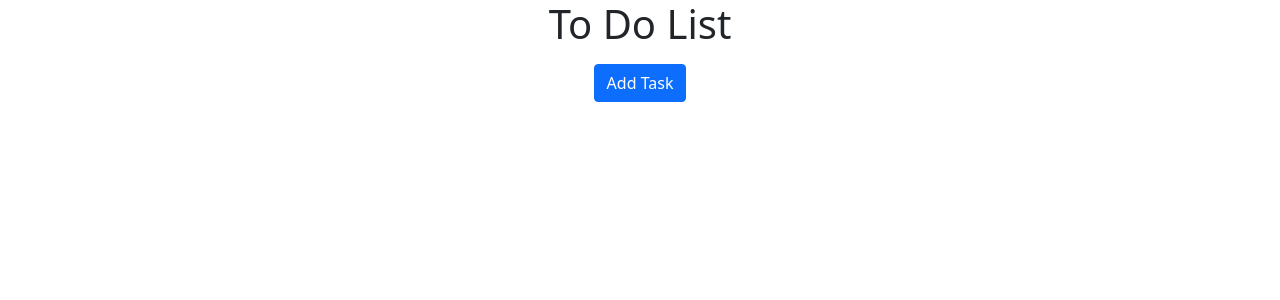
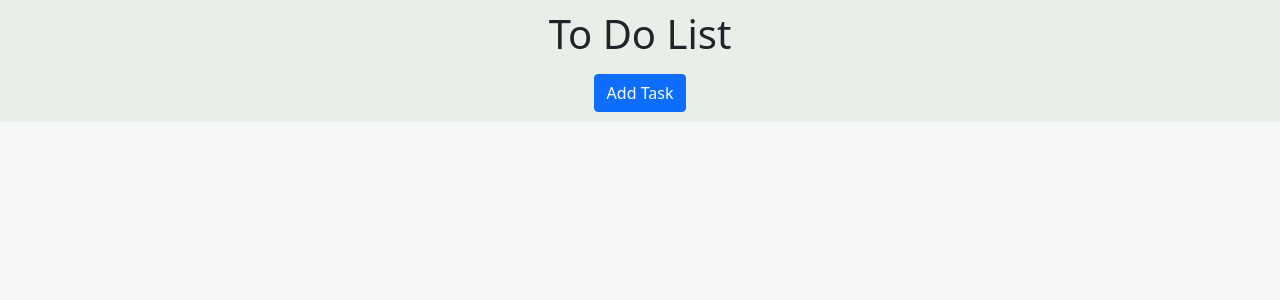
Before and after one commit to NelofarOmar/Todoapp, a React (Create React App) app: page / in a window 1280 px wide. Shown: the top 300 px of the page. Built offline with nearby package versions, Linux system fonts and the light colour scheme.

Commit message:
Style Task Card

```diff
--- a/src/App.css
+++ b/src/App.css
@@ -0,0 +1,41 @@
+.header{
+    height: auto;
+    padding-bottom: 10px;
+    width: 100%;
+    background-color: #e9eee9;
+    padding-top: 10px;
+  }
+
+  .card-wrapper{
+    width: 400px;
+    height: 200px;
+    box-shadow: 0px 3px 50px #A5A5A5;
+    display: flex;
+    flex-direction: column;
+    border-radius: 30px;
+    /* margin-right: 20px; */
+    margin-left: 30px;
+    margin-top: 10px;
+    margin-bottom: 0;
+  }
+
+  .task-container{
+    height: 600px;
+    width: 100%;
+    display: flex;
+    flex-wrap: wrap;
+    background-color: #F6F7F8;
+    padding : 40px 100px;
+  }
+
+  .card-text{
+    height: 60%;
+  }
+
+  .card-btns{
+    align-self: flex-end;
+  }
+
+  .card-btn{
+    margin: auto !important;
+  }
```
